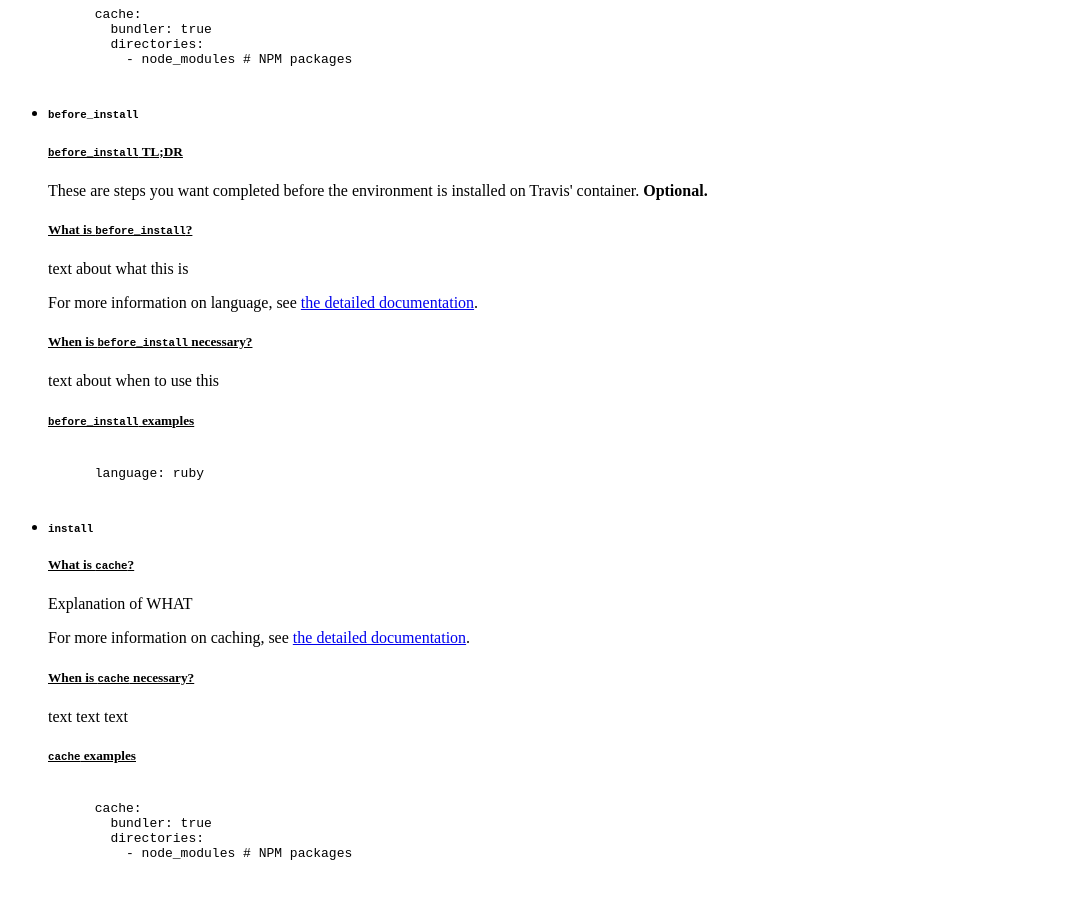
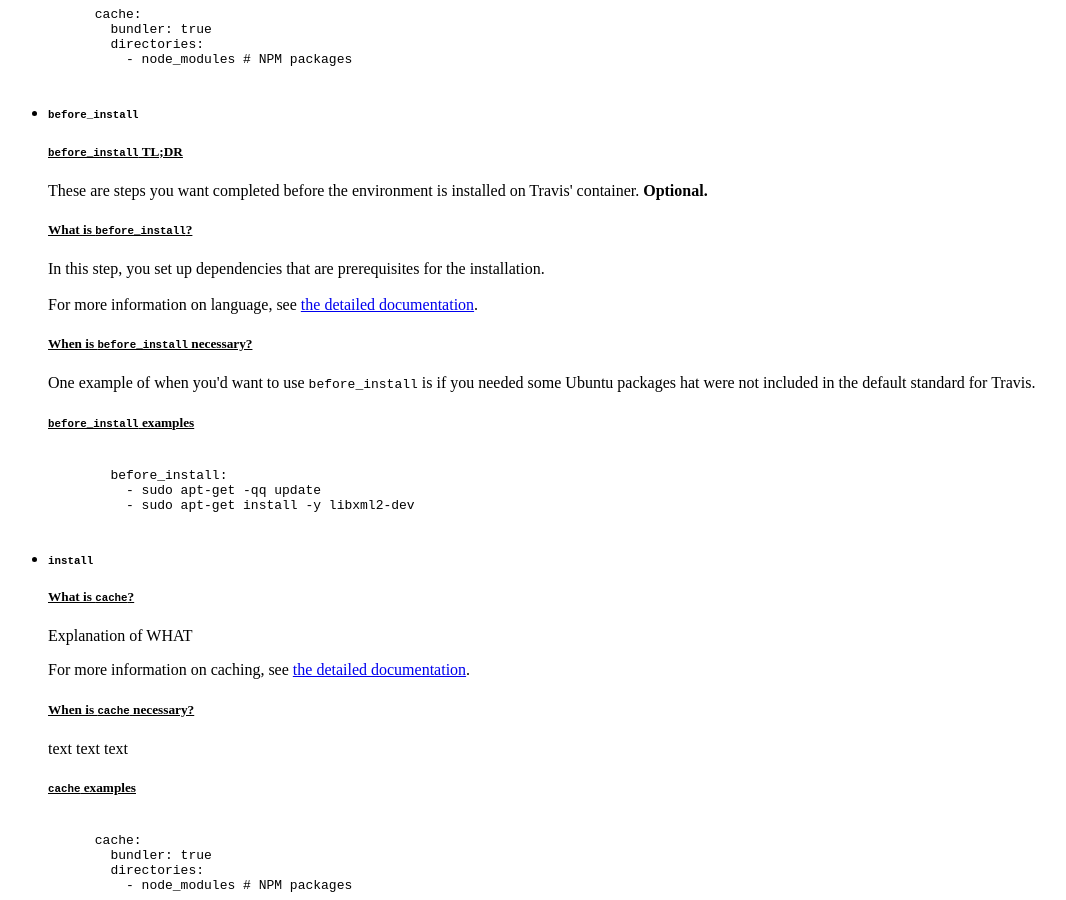
Before and after one commit to brianamarie/test-jekyll, a Jekyll site: the page built from index.html, in a window 1280 px wide and 900 px high, scrolled down 3007 px. Shown: the whole window, without its empty margins (0-1066 px from the left). Built offline with Jekyll 4.4.1, drawn with Linux system fonts in a browser that asks for light colours; nearby versions of some CDN libraries; a script that is not in the unit is left out.

Commit message:
finish before_install"

```diff
--- a/_includes/before_install.html
+++ b/_includes/before_install.html
@@ -6,12 +6,15 @@
     <h5 style="text-decoration: underline"><code>before_install</code> TL;DR</h5>
       <p>These are steps you want completed before the environment is installed on Travis' container. <strong>Optional.</strong>
     <h5 style="text-decoration: underline">What is <code>before_install</code>?</h5>
-      <p>text about what this is</p>
-      <p>For more information on language, see <a href="https://docs.travis-ci.com/user/getting-started/">the detailed documentation</a>.
+      <p>In this step, you set up dependencies that are prerequisites for the installation.
+      <br><br>
+      For more information on language, see <a href="https://docs.travis-ci.com/user/installing-dependencies/">the detailed documentation</a>.
     <h5 style="text-decoration: underline">When is <code>before_install</code> necessary?</h5>
-      <p>text about when to use this</p>
+      <p>One example of when you'd want to use <code>before_install</code> is if you needed some Ubuntu packages hat were not included in the default standard for Travis.</p>
     <h5 style="text-decoration: underline"><code>before_install</code> examples</h5>
       <pre><code>
-      language: ruby
+        before_install:
+          - sudo apt-get -qq update
+          - sudo apt-get install -y libxml2-dev
       </pre></code>
 </li>
```
